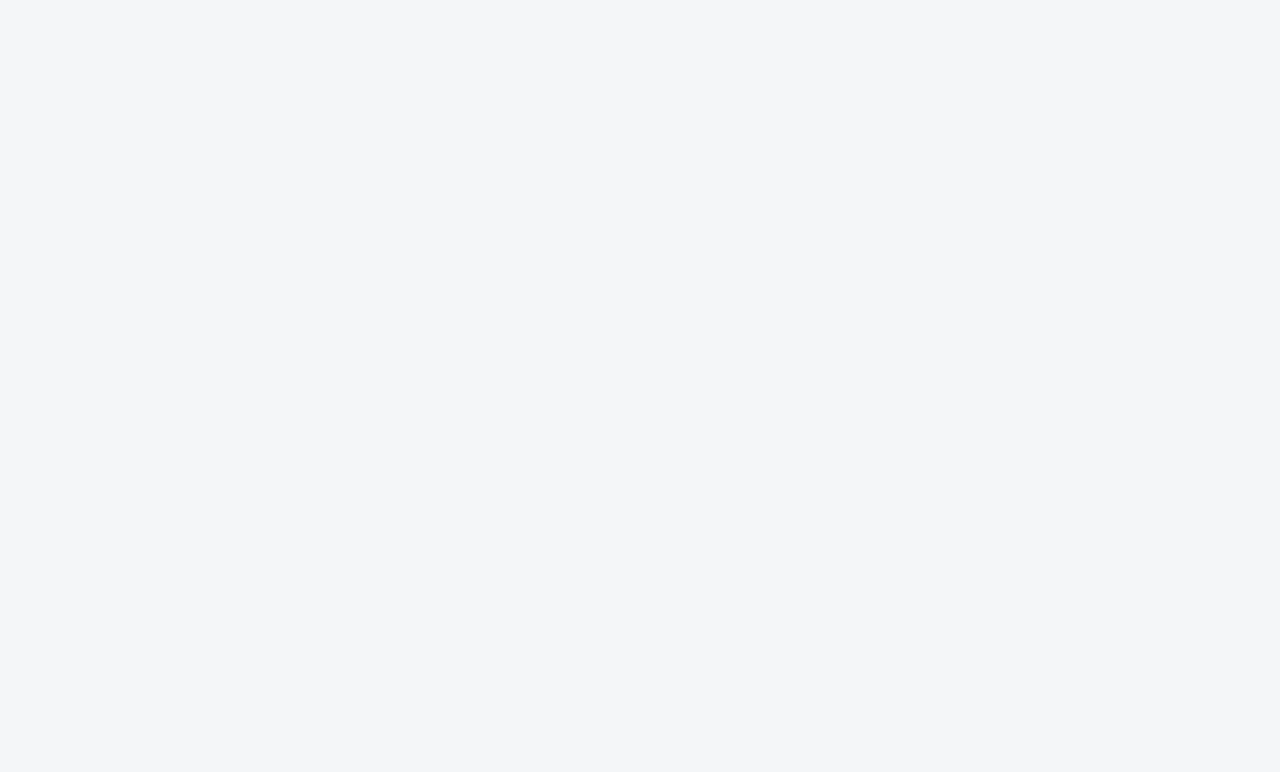
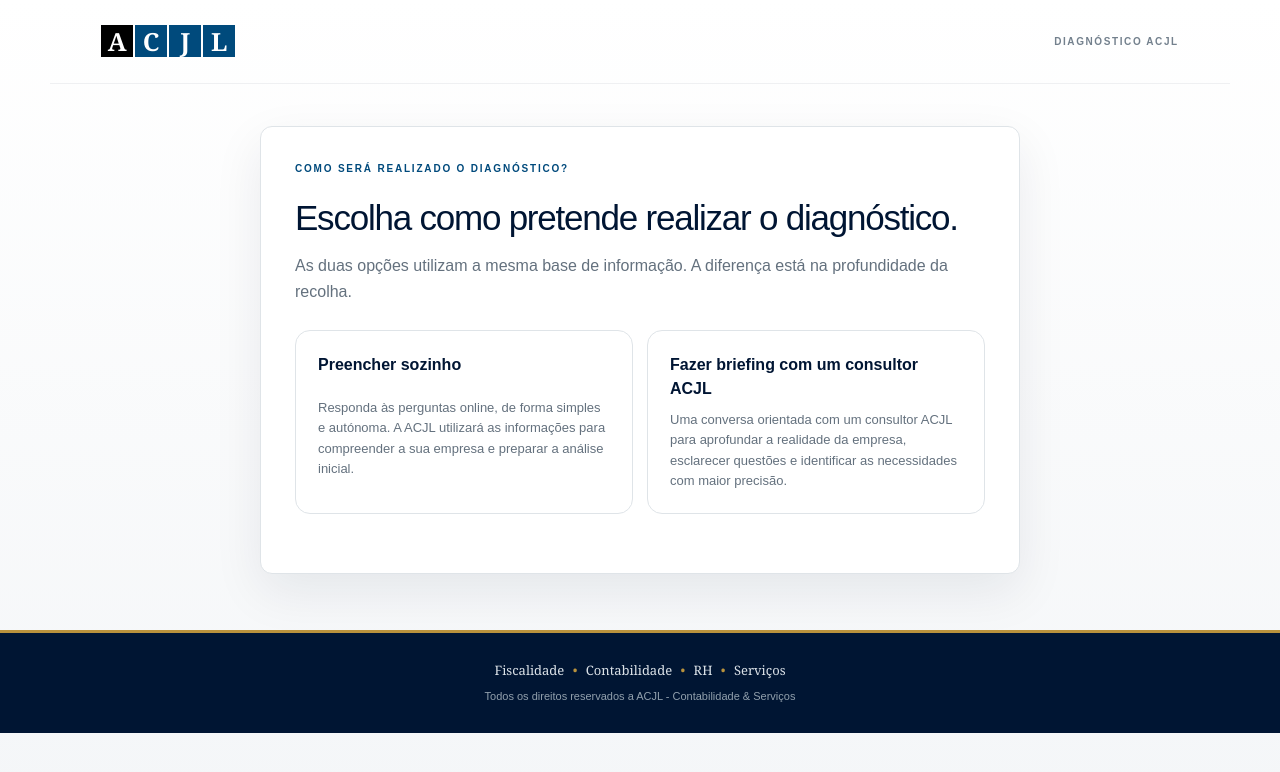
Before and after one commit to acjl-mz/acjl-onboarding, a Next.js app: page /diagnostico/inicio in a window 1280 px wide. Before the commit this address had no page. Shown: the top 772 px of the page. Built offline with nearby package versions, Linux system fonts and the light colour scheme.

Commit message:
feat: add diagnostic mode selection

```diff
--- a/app/diagnostico/inicio/page.tsx
+++ b/app/diagnostico/inicio/page.tsx
@@ -1 +1,43 @@
-import { redirect } from "next/navigation"; export default function Inicio(){redirect("/diagnostico/responsavel");}
+"use client";
+
+import { useState } from "react";
+import { SiteHeader, SiteFooter } from "@/components/SiteChrome";
+import { readDiagnostic, saveDiagnostic, DiagnosticMode } from "@/lib/diagnostic";
+
+export default function Inicio() {
+  const [d, setD] = useState(readDiagnostic());
+
+  const choose = (mode: DiagnosticMode) => {
+    const current = readDiagnostic();
+    saveDiagnostic({ ...current, diagnosticType: mode });
+    window.location.href = "/diagnostico/responsavel";
+  };
+
+  return (
+    <main className="acjl-page">
+      <SiteHeader step="DIAGNÓSTICO ACJL" />
+      <div className="acjl-wrap diagnostic-shell">
+        <div className="acjl-form">
+          <section className="acjl-card diagnostic-card">
+            <div className="acjl-eyebrow">COMO SERÁ REALIZADO O DIAGNÓSTICO?</div>
+            <h1>Escolha como pretende realizar o diagnóstico.</h1>
+            <p>As duas opções utilizam a mesma base de informação. A diferença está na profundidade da recolha.</p>
+
+            <div className="model-grid">
+              <button type="button" className="model-option" onClick={() => choose("CLIENTE_AUTO")}>
+                <strong>Preencher sozinho</strong>
+                <span>Responda às perguntas online, de forma simples e autónoma. A ACJL utilizará as informações para compreender a sua empresa e preparar a análise inicial.</span>
+              </button>
+
+              <button type="button" className="model-option" onClick={() => choose("BRIEFING_ACJL")}>
+                <strong>Fazer briefing com um consultor ACJL</strong>
+                <span>Uma conversa orientada com um consultor ACJL para aprofundar a realidade da empresa, esclarecer questões e identificar as necessidades com maior precisão.</span>
+              </button>
+            </div>
+          </section>
+        </div>
+      </div>
+      <SiteFooter />
+    </main>
+  );
+}
```
